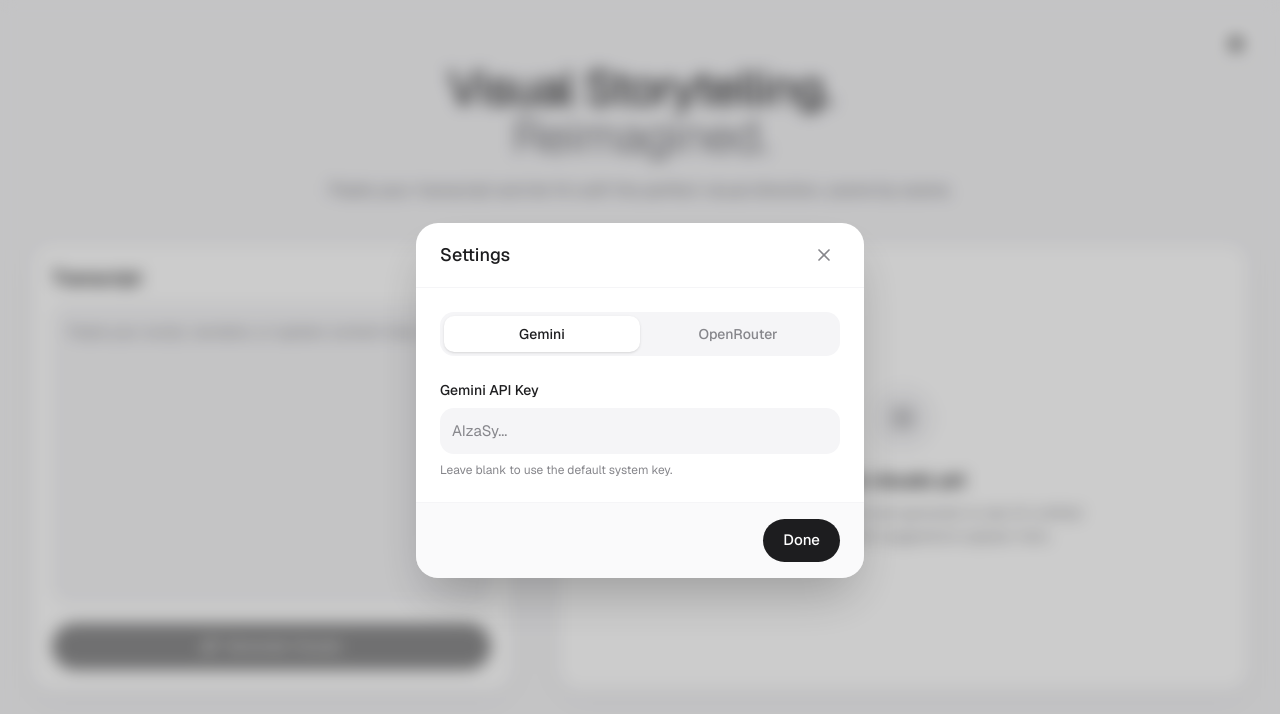
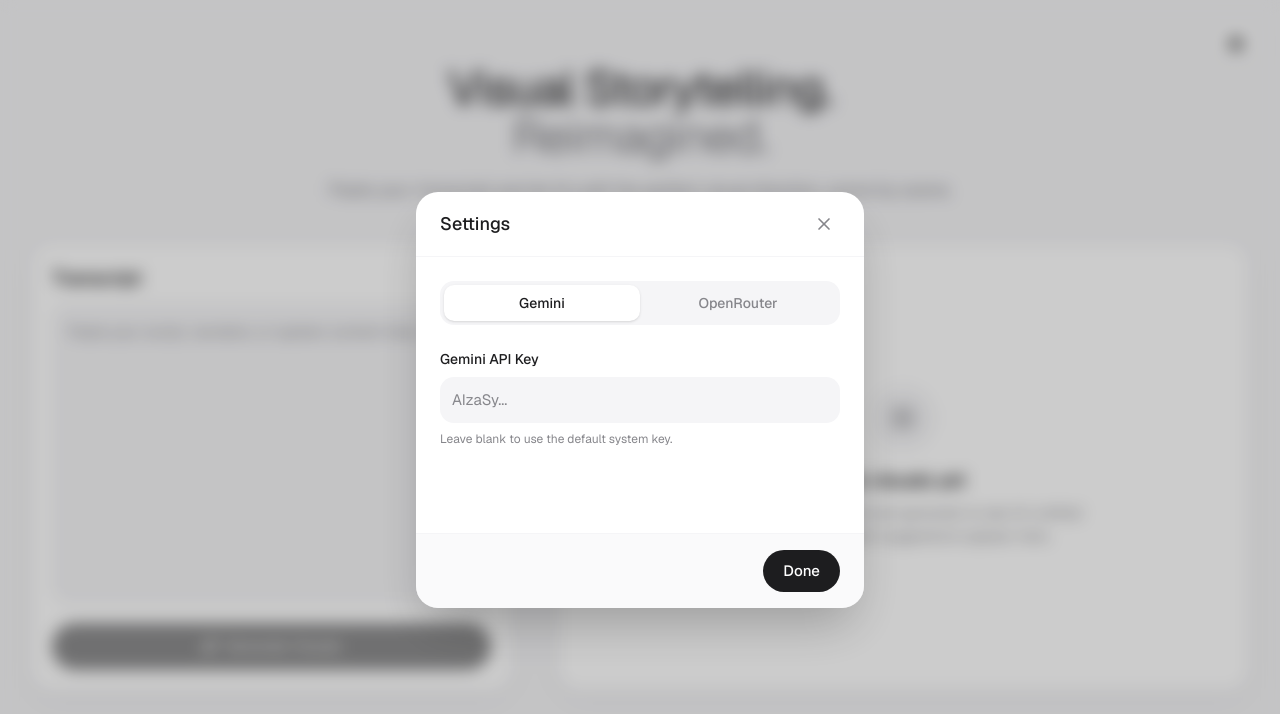
Before and after one commit to phalla-doll/vsa, a Next.js app: page / in a window 1280 px wide. Both pictures are taken after a click on the button "Settings". Shown: the top 714 px of the page. Built offline with nearby package versions, Linux system fonts and the light colour scheme.

Commit message:
feat: Animate UI elements with motion/react
Integrates framer-motion for subtle UI animations, enhancing user experience. Adds spring transitions to interactive elements like the settings button.

```diff
--- a/app/page.tsx
+++ b/app/page.tsx
@@ -4,6 +4,7 @@ import { useState, useEffect } from 'react';
 import { GoogleGenAI, Type } from '@google/genai';
 import { Loader2, Image as ImageIcon, Search, Copy, Check, Sparkles, ExternalLink, Settings, X } from 'lucide-react';
 import Image from 'next/image';
+import { motion, AnimatePresence } from 'motion/react';
 
 interface Segment {
   textSegment: string;
@@ -177,49 +178,85 @@ ${transcript}`
     setTimeout(() => setCopiedKeyword(null), 2000);
   };
 
+  // Apple-like spring transition config
+  const springTransition = { type: "spring" as const, bounce: 0.25, duration: 0.5 };
+
   return (
     <main className="min-h-screen bg-[#f5f5f7] font-sans selection:bg-[#0071e3] selection:text-white pb-24 relative">
       {/* Top Bar Settings Button */}
       <div className="absolute top-6 right-6 z-10">
-        <button
+        <motion.button
+          whileTap={{ scale: 0.9 }}
           onClick={() => setIsSettingsOpen(true)}
-          className="p-2.5 bg-white rounded-full shadow-[0_2px_10px_rgb(0,0,0,0.06)] hover:shadow-[0_4px_15px_rgb(0,0,0,0.1)] transition-all text-[#1d1d1f]"
+          className="p-2.5 bg-white rounded-full shadow-[0_2px_10px_rgb(0,0,0,0.06)] hover:shadow-[0_4px_15px_rgb(0,0,0,0.1)] transition-shadow text-[#1d1d1f]"
           title="Settings"
         >
           <Settings className="w-5 h-5" />
-        </button>
+        </motion.button>
       </div>
 
       {/* Settings Modal */}
+      <AnimatePresence>
         {isSettingsOpen && (
-        <div className="fixed inset-0 z-50 flex items-center justify-center bg-black/20 backdrop-blur-sm p-4">
-          <div className="bg-white rounded-3xl w-full max-w-md shadow-2xl overflow-hidden animate-in fade-in zoom-in-95 duration-200">
+          <motion.div
+            initial={{ opacity: 0 }}
+            animate={{ opacity: 1 }}
+            exit={{ opacity: 0 }}
+            transition={{ duration: 0.2 }}
+            className="fixed inset-0 z-50 flex items-center justify-center bg-black/20 backdrop-blur-sm p-4"
+          >
+            <motion.div
+              initial={{ opacity: 0, scale: 0.95, y: 10 }}
+              animate={{ opacity: 1, scale: 1, y: 0 }}
+              exit={{ opacity: 0, scale: 0.95, y: 10 }}
+              transition={springTransition}
+              className="bg-white rounded-3xl w-full max-w-md shadow-2xl overflow-hidden"
+            >
               <div className="px-6 py-4 border-b border-[#f5f5f7] flex justify-between items-center">
                 <h2 className="text-lg font-medium text-[#1d1d1f]">Settings</h2>
-              <button onClick={() => setIsSettingsOpen(false)} className="p-1.5 rounded-full hover:bg-[#f5f5f7] transition-colors">
+                <motion.button
+                  whileTap={{ scale: 0.9 }}
+                  onClick={() => setIsSettingsOpen(false)}
+                  className="p-1.5 rounded-full hover:bg-[#f5f5f7] transition-colors"
+                >
                   <X className="w-5 h-5 text-[#86868b]" />
-              </button>
+                </motion.button>
               </div>
               <div className="p-6">
-              {/* Tabs */}
-              <div className="flex p-1 bg-[#f5f5f7] rounded-xl mb-6">
+                {/* Tabs (Segmented Control) */}
+                <div className="flex p-1 bg-[#f5f5f7] rounded-xl mb-6 relative">
+                  {['gemini', 'openrouter'].map((provider) => (
                     <button
-                  onClick={() => setActiveProvider('gemini')}
-                  className={`flex-1 py-2 text-sm font-medium rounded-lg transition-all ${activeProvider === 'gemini' ? 'bg-white text-[#1d1d1f] shadow-sm' : 'text-[#86868b] hover:text-[#1d1d1f]'}`}
+                      key={provider}
+                      onClick={() => setActiveProvider(provider as 'gemini' | 'openrouter')}
+                      className={`relative flex-1 py-2 text-sm font-medium rounded-lg transition-colors z-10 ${
+                        activeProvider === provider ? 'text-[#1d1d1f]' : 'text-[#86868b] hover:text-[#1d1d1f]'
+                      }`}
                     >
-                  Gemini
+                      {activeProvider === provider && (
+                        <motion.div
+                          layoutId="activeTabIndicator"
+                          className="absolute inset-0 bg-white rounded-lg shadow-sm -z-10"
+                          transition={springTransition}
+                        />
+                      )}
+                      {provider === 'gemini' ? 'Gemini' : 'OpenRouter'}
                     </button>
-                <button
-                  onClick={() => setActiveProvider('openrouter')}
-                  className={`flex-1 py-2 text-sm font-medium rounded-lg transition-all ${activeProvider === 'openrouter' ? 'bg-white text-[#1d1d1f] shadow-sm' : 'text-[#86868b] hover:text-[#1d1d1f]'}`}
-                >
-                  OpenRouter
-                </button>
+                  ))}
                 </div>
 
                 {/* Tab Content */}
+                <div className="relative overflow-hidden min-h-[160px]">
+                  <AnimatePresence mode="popLayout">
                     {activeProvider === 'gemini' ? (
-                <div className="space-y-4 animate-in fade-in slide-in-from-left-2 duration-200">
+                      <motion.div
+                        key="gemini"
+                        initial={{ opacity: 0, x: -20 }}
+                        animate={{ opacity: 1, x: 0 }}
+                        exit={{ opacity: 0, x: -20 }}
+                        transition={springTransition}
+                        className="space-y-4 w-full"
+                      >
                         <div>
                           <label className="block text-sm font-medium text-[#1d1d1f] mb-2">Gemini API Key</label>
                           <input
@@ -231,9 +268,16 @@ ${transcript}`
                           />
                           <p className="mt-2 text-xs text-[#86868b]">Leave blank to use the default system key.</p>
                         </div>
-                </div>
+                      </motion.div>
                     ) : (
-                <div className="space-y-4 animate-in fade-in slide-in-from-right-2 duration-200">
+                      <motion.div
+                        key="openrouter"
+                        initial={{ opacity: 0, x: 20 }}
+                        animate={{ opacity: 1, x: 0 }}
+                        exit={{ opacity: 0, x: 20 }}
+                        transition={springTransition}
+                        className="space-y-4 w-full"
+                      >
                         <div>
                           <label className="block text-sm font-medium text-[#1d1d1f] mb-2">OpenRouter API Key</label>
                           <input
@@ -254,20 +298,24 @@ ${transcript}`
                             className="w-full bg-[#f5f5f7] rounded-xl p-3 text-[15px] text-[#1d1d1f] placeholder:text-[#86868b] focus:outline-none focus:ring-2 focus:ring-[#0071e3]/30 transition-all"
                           />
                         </div>
+                      </motion.div>
+                    )}
+                  </AnimatePresence>
                 </div>
-              )}
               </div>
               <div className="px-6 py-4 bg-[#f5f5f7]/50 border-t border-[#f5f5f7] flex justify-end">
-              <button
+                <motion.button
+                  whileTap={{ scale: 0.95 }}
                   onClick={() => setIsSettingsOpen(false)}
                   className="px-5 py-2.5 bg-[#1d1d1f] text-white rounded-full text-[15px] font-medium hover:bg-[#000000] transition-colors"
                 >
                   Done
-              </button>
+                </motion.button>
               </div>
-          </div>
-        </div>
+            </motion.div>
+          </motion.div>
         )}
+      </AnimatePresence>
 
       {/* Hero Section */}
       <div className="pt-16 pb-10 text-center px-4">
@@ -294,7 +342,8 @@ ${transcript}`
                   onChange={(e) => setTranscript(e.target.value)}
                 />
                 {error && <p className="mt-2 text-sm text-red-500 font-normal px-2">{error}</p>}
-                <button
+                <motion.button
+                  whileTap={!isGenerating && transcript.trim() ? { scale: 0.98 } : {}}
                   onClick={handleGenerate}
                   disabled={isGenerating || !transcript.trim()}
                   className="mt-3 w-full bg-[#1d1d1f] text-white rounded-full py-3 text-[15px] font-normal hover:bg-[#000000] transition-colors disabled:opacity-50 disabled:cursor-not-allowed flex items-center justify-center"
@@ -310,7 +359,7 @@ ${transcript}`
                       Generate Visuals
                     </>
                   )}
-                </button>
+                </motion.button>
               </div>
             </div>
           </div>
@@ -334,7 +383,13 @@ ${transcript}`
             ) : segments.length > 0 ? (
               <div className="space-y-5">
                 {segments.map((segment, index) => (
-                  <div key={index} className="bg-white rounded-3xl p-6 shadow-[0_8px_30px_rgb(0,0,0,0.04)] transition-all hover:shadow-[0_8px_40px_rgb(0,0,0,0.08)]">
+                  <motion.div
+                    initial={{ opacity: 0, y: 20 }}
+                    animate={{ opacity: 1, y: 0 }}
+                    transition={{ ...springTransition, delay: index * 0.1 }}
+                    key={index}
+                    className="bg-white rounded-3xl p-6 shadow-[0_8px_30px_rgb(0,0,0,0.04)] transition-shadow hover:shadow-[0_8px_40px_rgb(0,0,0,0.08)]"
+                  >
                     <div className="flex items-center justify-between mb-5">
                       <span className="text-xs font-medium tracking-widest text-[#86868b] uppercase">Scene {index + 1}</span>
                       <span className="px-2.5 py-0.5 bg-[#f5f5f7] text-[#1d1d1f] rounded-full text-xs font-normal">{segment.mood}</span>
@@ -359,7 +414,8 @@ ${transcript}`
                       </h3>
                       <div className="flex flex-wrap gap-2 mb-5">
                         {segment.keywords.map((kw, kidx) => (
-                          <button
+                          <motion.button
+                            whileTap={{ scale: 0.95 }}
                             key={kidx}
                             onClick={() => copyToClipboard(kw)}
                             className="flex items-center px-3 py-1.5 bg-[#f5f5f7] hover:bg-[#e8e8ed] transition-colors rounded-full text-[14px] font-normal text-[#1d1d1f] group"
@@ -370,7 +426,7 @@ ${transcript}`
                             ) : (
                               <Copy className="ml-1.5 h-3 w-3 text-[#86868b] group-hover:text-[#1d1d1f]" />
                             )}
-                          </button>
+                          </motion.button>
                         ))}
                       </div>
 
@@ -401,7 +457,7 @@ ${transcript}`
                         ))}
                       </div>
                     </div>
-                  </div>
+                  </motion.div>
                 ))}
               </div>
             ) : (
```
Lines whose indentation alone changed are shown as unchanged.
